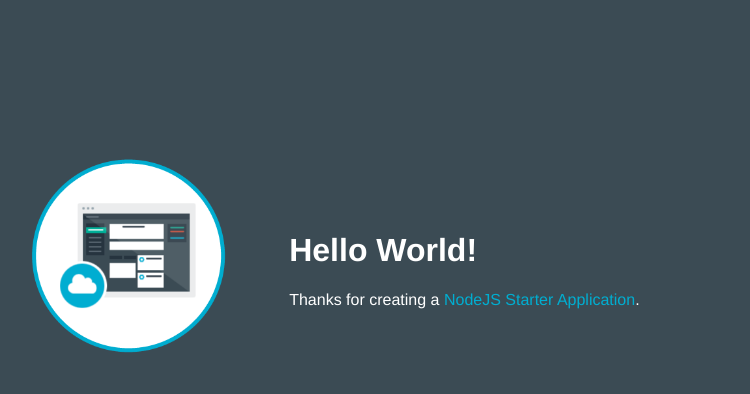
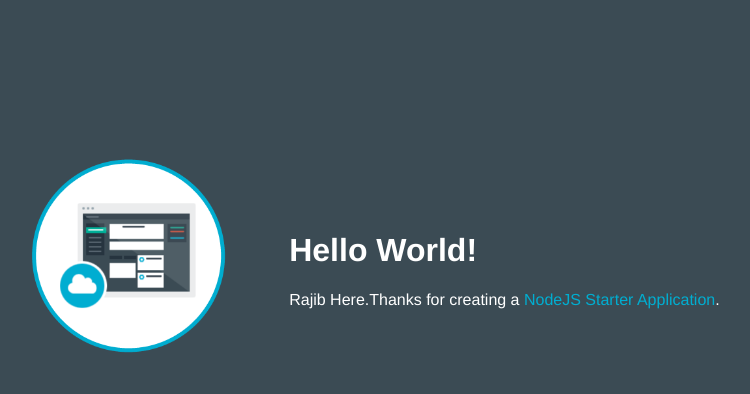
Before and after one commit to baneraji/baneraji007, a website: page public/index.html in a window 1280 px wide. Shown: the whole page, without its empty margins (253-1003 px from the left). Drawn offline with Linux system fonts and the light colour scheme.

Commit message:
My Changes

```diff
--- a/public/index.html
+++ b/public/index.html
@@ -17,7 +17,7 @@
         </td>
         <td>
           <h1 id="message">Hello World!</h1>
-          <p class='description'></p> Thanks for creating a <span class = "blue">NodeJS Starter Application</span>.
+          <p class='description'></p> Rajib Here.Thanks for creating a <span class = "blue">NodeJS Starter Application</span>.
         </td>
       </tr>
     </table>
```
Also changed, not shown: 1 other file.
